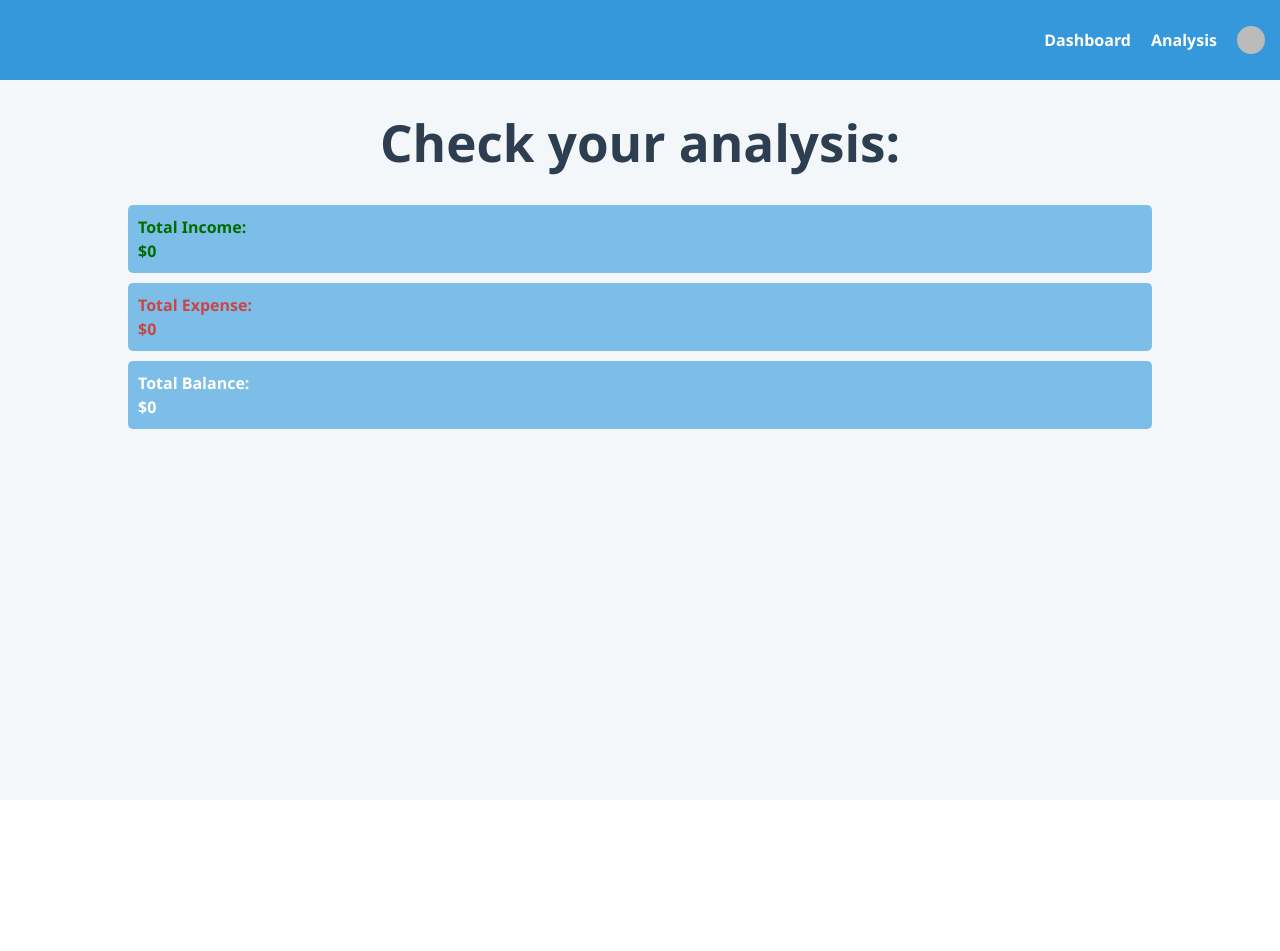
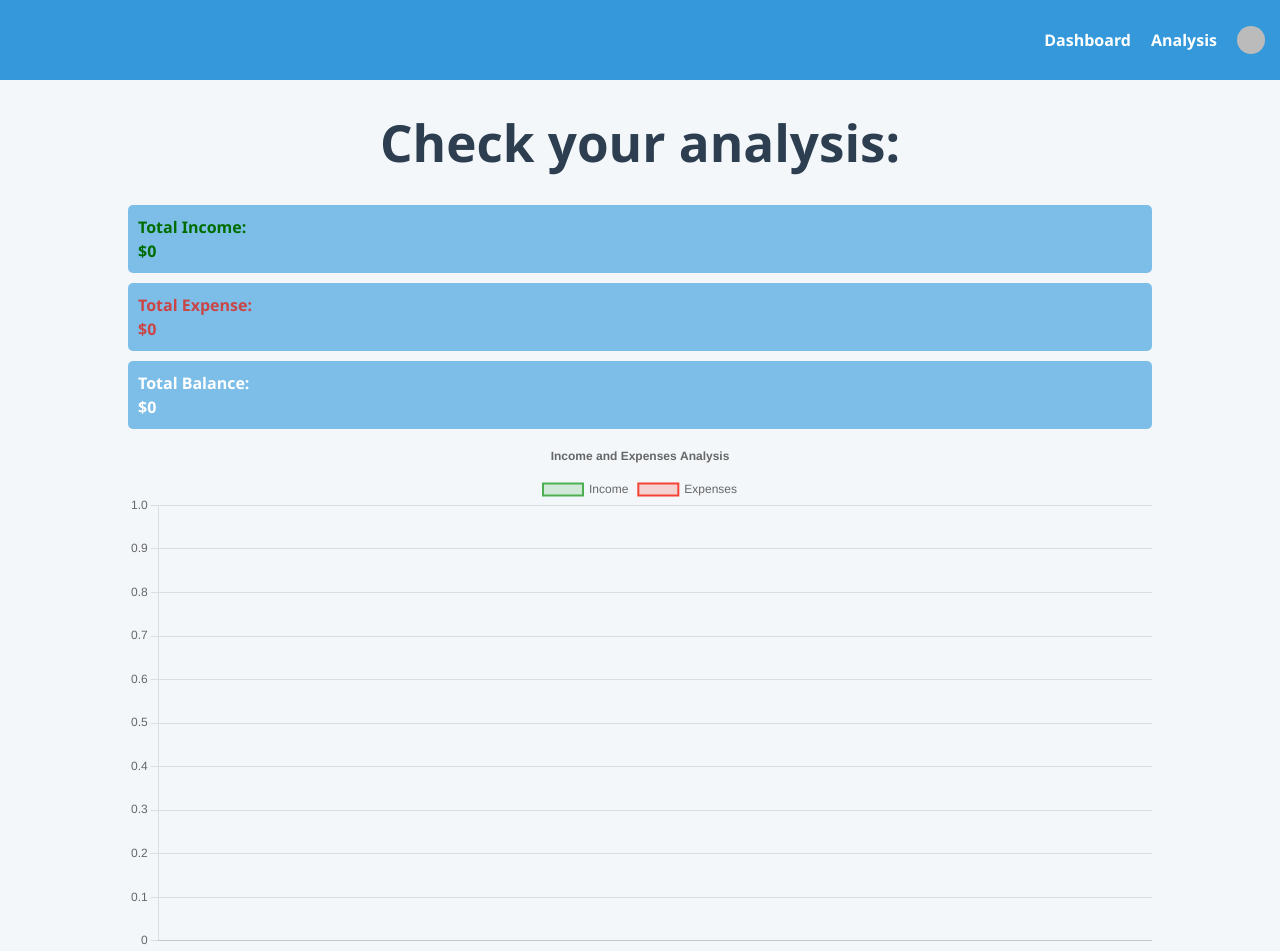
Before and after one commit to snpetlova/mern-finance-tracker-app, a React (Vite) app in the folder client/: page /analysis in a window 1280 px wide. Shown: the top 951 px of the page. Before the commit the page ends 800 px from the top, so only its background shows below. Built offline with nearby package versions, Linux system fonts and the light colour scheme; no server answers; sample sign-in values are in the browser's storage; some icons are missing.

Commit message:
fix bugs

```diff
--- a/client/package.json
+++ b/client/package.json
@@ -14,6 +14,7 @@
     "axios": "^1.7.2",
     "chart.js": "^4.4.3",
     "react": "^18.2.0",
+    "react-chartjs-2": "^5.2.0",
     "react-dom": "^18.2.0",
     "react-router-dom": "^6.23.1",
     "react-table": "^7.8.0"
--- a/client/src/pages/analysis/index.tsx
+++ b/client/src/pages/analysis/index.tsx
@@ -1,10 +1,14 @@
-import { useUser } from "@clerk/clerk-react";
+// import { useUser } from "@clerk/clerk-react";
 import { useFinancialRecords } from "../../contexts/financial-record-context";
 import { useMemo } from "react";
 import "./analysis.css";
+import { Line } from "react-chartjs-2";
+import { Chart as ChartJS, CategoryScale, LinearScale, PointElement, LineElement, Title, Tooltip, Legend } from 'chart.js';
+
+ChartJS.register(CategoryScale, LinearScale, PointElement, LineElement, Title, Tooltip, Legend);
 
 export const Analysis = () => {
-    const { user } = useUser();
+  // const { user } = useUser();
   const { records } = useFinancialRecords();
 
   const { totalIncome, totalExpense, totalBalance } = useMemo(() => {
@@ -25,6 +29,49 @@ export const Analysis = () => {
     return { totalIncome, totalExpense, totalBalance };
   }, [records]);
 
+  const data = useMemo(() => {
+    return {
+        labels: records.map(record => record.date),
+        datasets: [
+            {
+                label: 'Income',
+                data: records.map(record => record.amount > 0 ? record.amount : 0),
+                borderColor: '#4caf50',
+                backgroundColor: 'rgba(76, 175, 80, 0.2)',
+                borderWidth: 2,
+                fill: false,
+            },
+            {
+                label: 'Expenses',
+                data: records.map(record => record.amount < 0 ? Math.abs(record.amount) : 0),
+                borderColor: '#f44336',
+                backgroundColor: 'rgba(244, 67, 54, 0.2)',
+                borderWidth: 2,
+                fill: false,
+            },
+        ],
+    };
+}, [records]);
+
+const options = {
+    responsive: true,
+    plugins: {
+        legend: {
+            position: 'top' as const,
+        },
+        title: {
+            display: true,
+            text: 'Income and Expenses Analysis',
+        },
+    },
+    scales: {
+        y: {
+            beginAtZero: true,
+        },
+    },
+};
+
+
   return (
     <div className="dashboard-container">
       <h1>Check your analysis:</h1>
@@ -40,6 +87,9 @@ export const Analysis = () => {
         <div>Total Balance:</div>
         <div>${totalBalance}</div>
       </div>
+      <div className="chart-container">
+        <Line data={data} options={options} />
+      </div>
     </div>
   );
-}
+};
--- a/client/src/pages/auth/auth.css
+++ b/client/src/pages/auth/auth.css
@@ -1,7 +1,3 @@
-body {
-    overflow: hidden;
-  }
-
 .auth-container {
     display: flex;
     justify-content: center;
```
Also changed, not shown: 1 other file (tests, documents, lock files or other folders). Lines whose indentation alone changed are shown as unchanged.
